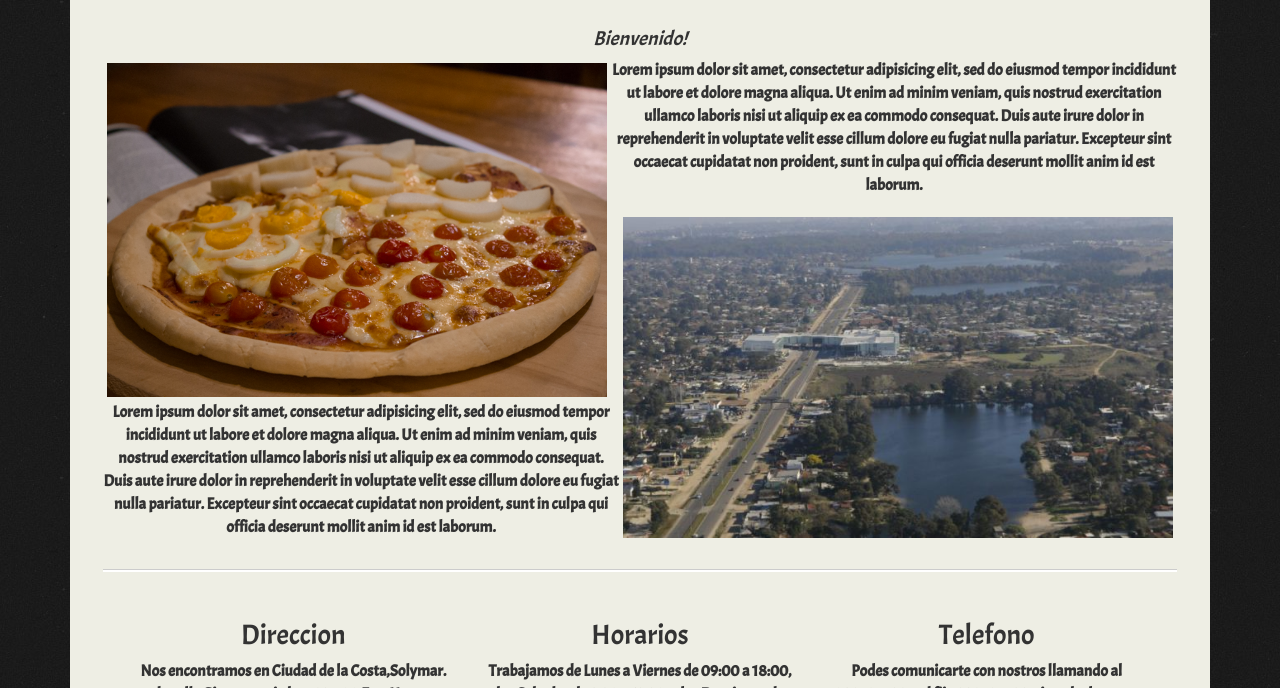
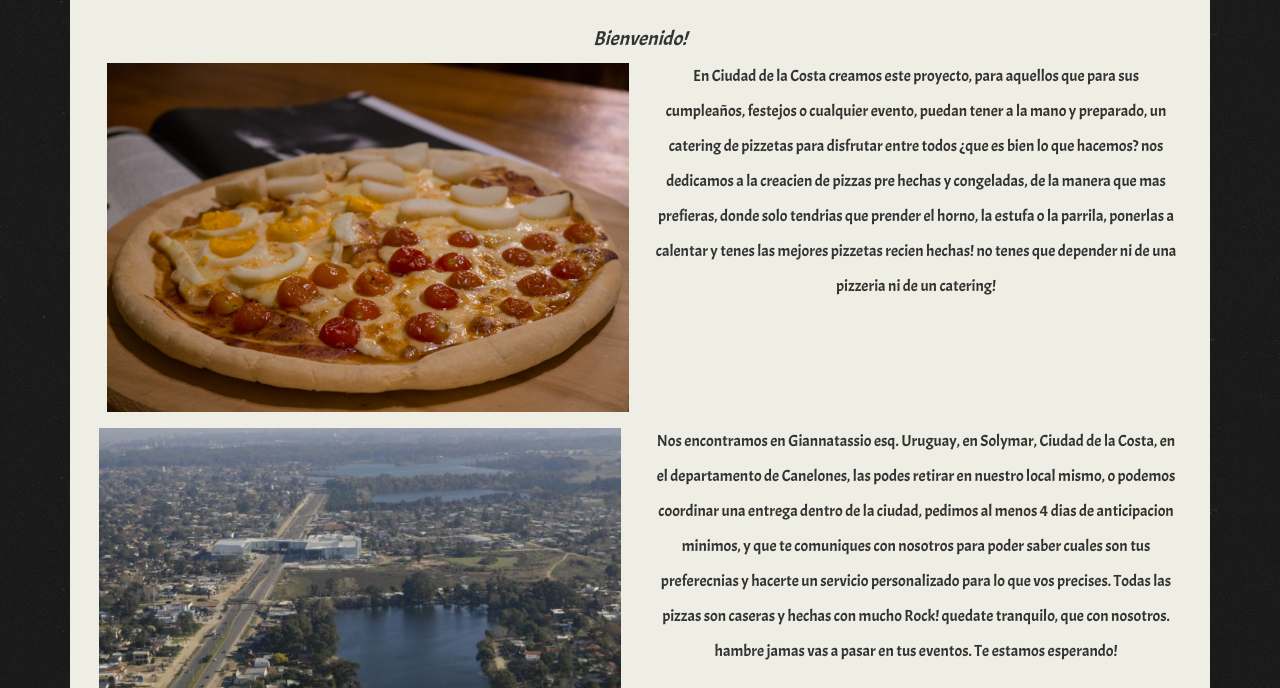
Before and after one commit to santiagorussi94/mi_repo, a plain HTML site: page html/sobrenosotros.html in a window 1280 px wide. Shown: the part 264-952 px from the top of the page. Drawn offline with nearby package versions, Linux system fonts and the light colour scheme.

Commit message:
4ta entrega de proyecto

```diff
--- a/html/sobrenosotros.html
+++ b/html/sobrenosotros.html
@@ -55,12 +55,28 @@
 			<h5 class="font-italic">
 				Bienvenido!
 			</h5>
-			<div class="my-2">
-				<img src="../img/about/about1.jpg" width="500px" class="float-left m-1">
-				<p>Lorem ipsum dolor sit amet, consectetur adipisicing elit, sed do eiusmod	tempor incididunt ut labore et dolore magna aliqua. Ut enim ad minim veniam, quis nostrud exercitation ullamco laboris nisi ut aliquip ex ea commodo consequat. Duis aute irure dolor in reprehenderit in voluptate velit esse cillum dolore eu fugiat nulla pariatur. Excepteur sint occaecat cupidatat non proident, sunt in culpa qui officia deserunt mollit anim id est laborum.</p>
-				<img src="../img/about/about2.jpeg" width="550px" class="float-right m-1">
-				<p>Lorem ipsum dolor sit amet, consectetur adipisicing elit, sed do eiusmod	tempor incididunt ut labore et dolore magna aliqua. Ut enim ad minim veniam, quis nostrud exercitation ullamco laboris nisi ut aliquip ex ea commodo consequat. Duis aute irure dolor in reprehenderit in voluptate velit esse cillum dolore eu fugiat nulla pariatur. Excepteur sint occaecat cupidatat non proident, sunt in culpa qui officia deserunt mollit anim id est laborum.</p>
+			<div class="my-2 row">
+				<div class="col-md-6">
+					<img src="../img/about/about1.jpg" width="100%" class="  float-left m-1">
+				</div>
+				<div class="col-md-6 font-weight-light ">
+					<p id="spaceLetter">En Ciudad de la Costa creamos este proyecto, para aquellos que para sus cumpleaños, festejos o cualquier evento, puedan tener a la mano y preparado, un catering de pizzetas para disfrutar entre todos ¿que es bien lo que hacemos? nos dedicamos a la creacien de pizzas pre hechas
+					y congeladas, de la manera que mas prefieras, donde solo tendrias que prender el horno, la estufa o la parrila, ponerlas a calentar y tenes
+					las mejores pizzetas recien hechas! no tenes que depender ni de una pizzeria ni de un catering! </p>
+				</div>
 			</div>
+			<div class="my-2 row">
+				<div class="col-md-6">
+					<img src="../img/about/about2.jpeg" width="100%" class=" float-right m-1">
+				</div>
+				<div class="col-md-6 font-weight-light">
+					<p id="spaceLetter">Nos encontramos en Giannatassio esq. Uruguay, en Solymar, Ciudad de la Costa, en el departamento de Canelones, las podes retirar en nuestro
+					local mismo, o podemos coordinar una entrega dentro de la ciudad, pedimos al menos 4 dias de anticipacion minimos, y que te comuniques con nosotros
+					para poder saber cuales son tus preferecnias y hacerte un servicio personalizado para lo que vos precises. Todas las pizzas son caseras y hechas con mucho Rock! quedate tranquilo, que con nosotros. hambre jamas vas a pasar en tus eventos. Te estamos esperando!
+					</p>
+				</div>
+			</div>
+
 			<div class="footerli">
 			</div>
 			<div class="row bottomCards">
--- a/sass/css/styles.css
+++ b/sass/css/styles.css
@@ -112,3 +112,7 @@ h2 {
   padding: 32px; }
   .contactInfo iframe {
     width: 100%; }
+
+#spaceLetter {
+  line-height: 35px;
+}
```
Also changed, not shown: html/menu.html (+2 -1 lines), img/about/about4.jpg (added).
